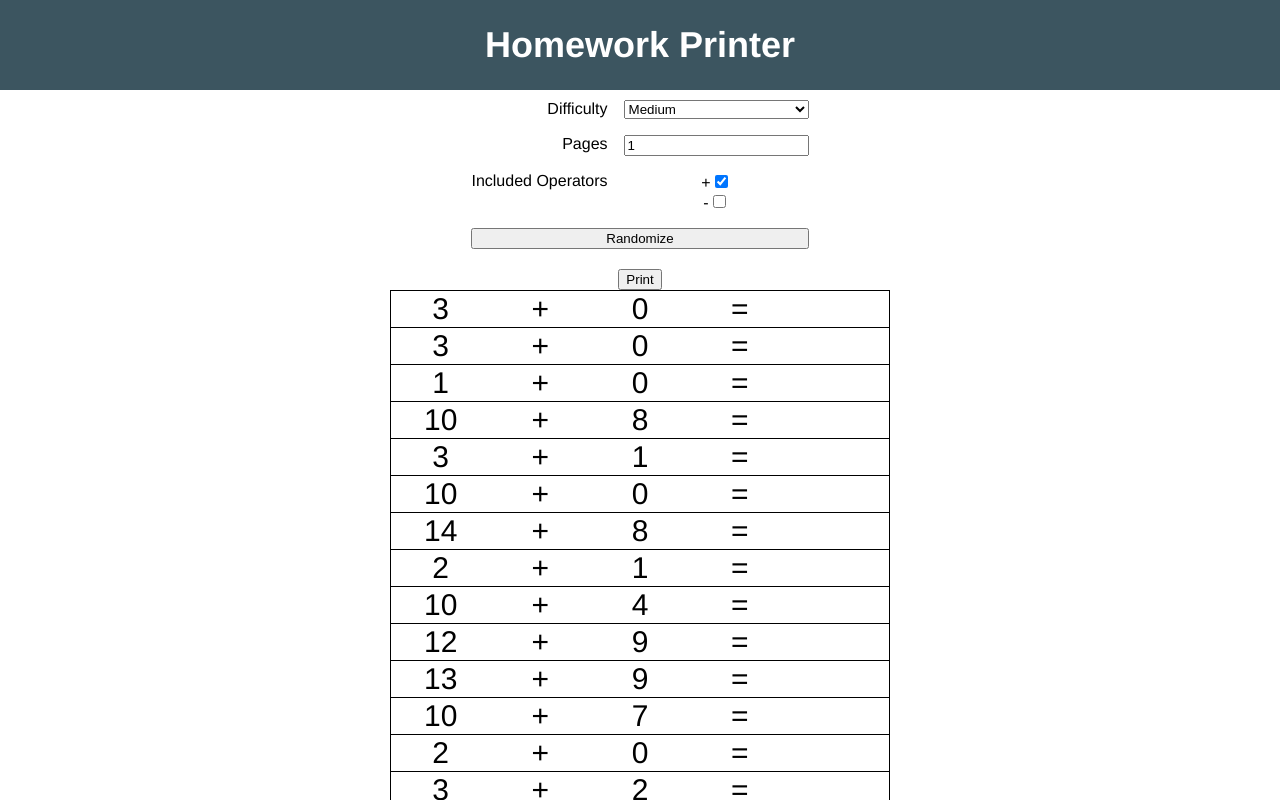
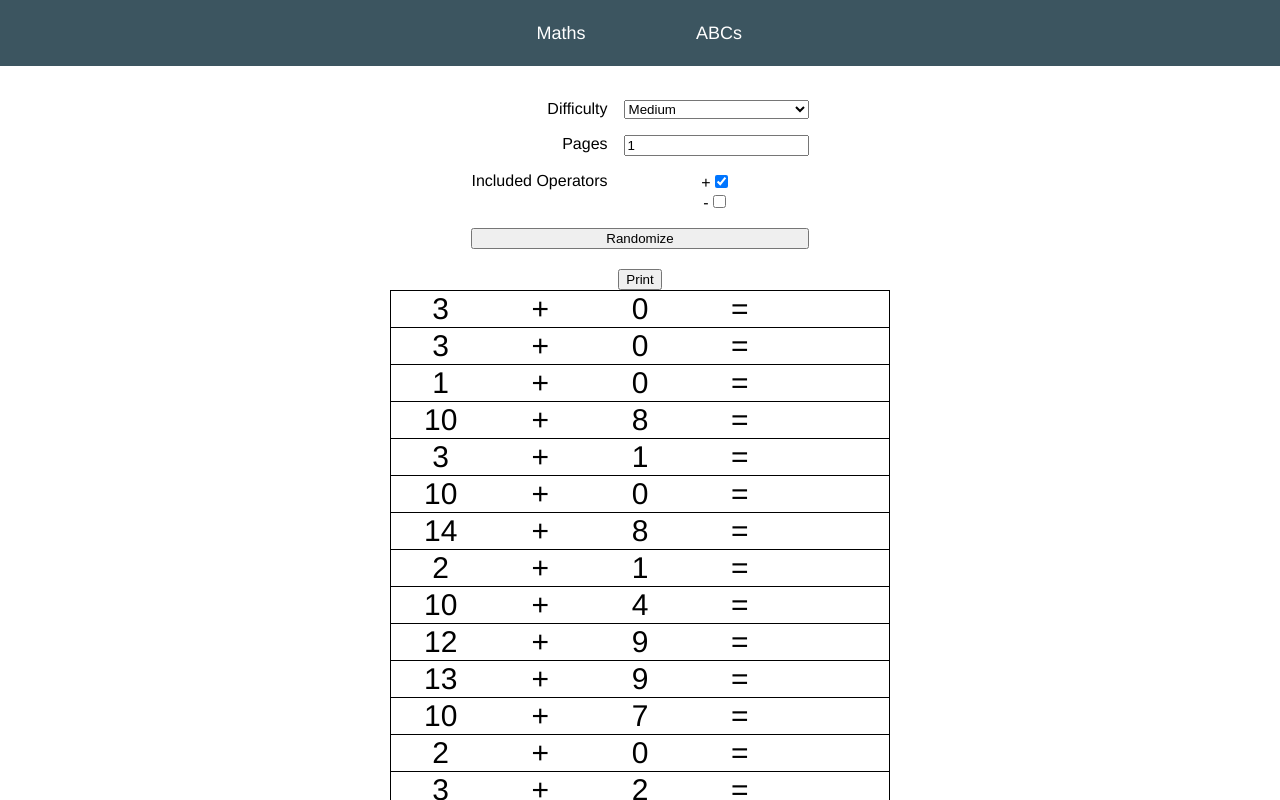
Before and after one commit to dkaksl/homework-printer, a React (Create React App) app: page / in a window 1280 px wide. Built offline with nearby package versions, Linux system fonts and the light colour scheme.

Commit message:
reimplemented menu with navigation

```diff
--- a/src/components/menu.tsx
+++ b/src/components/menu.tsx
@@ -1,10 +1,49 @@
 import { Component } from "react";
 
-export class Menu extends Component {
+interface Props {
+  selected: string;
+  navigationHandler: Function;
+}
+
+interface State {
+  selected: string;
+}
+export class Menu extends Component<Props, State> {
+  constructor(props: Props) {
+    super(props);
+    this.state = { selected: this.props.selected };
+    this.menuClickHandler = this.menuClickHandler.bind(this);
+  }
+
+  menuClickHandler(selected: string) {
+    this.props.navigationHandler(selected);
+    this.setState({ selected });
+    return undefined;
+  }
+
   render() {
     return (
       <div className="menu">
-        <h1>Homework Printer</h1>
+        <ul>
+          <li>
+            <a
+              href="#/"
+              className={this.state.selected === "maths" ? "active" : ""}
+              onClick={() => this.menuClickHandler("maths")}
+            >
+              Maths
+            </a>
+          </li>
+          <li>
+            <a
+              href="#/"
+              className={this.state.selected === "abcs" ? "active" : ""}
+              onClick={() => this.menuClickHandler("abcs")}
+            >
+              ABCs
+            </a>
+          </li>
+        </ul>
       </div>
     );
   }
```
